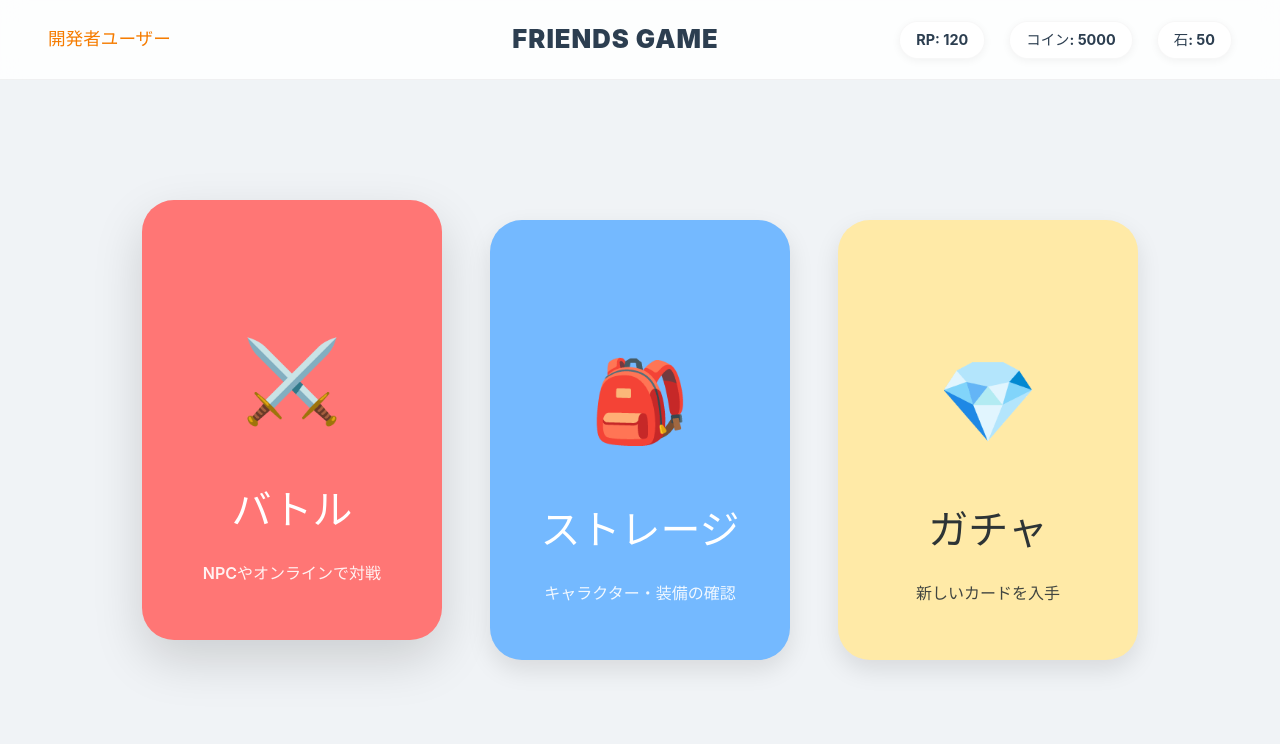
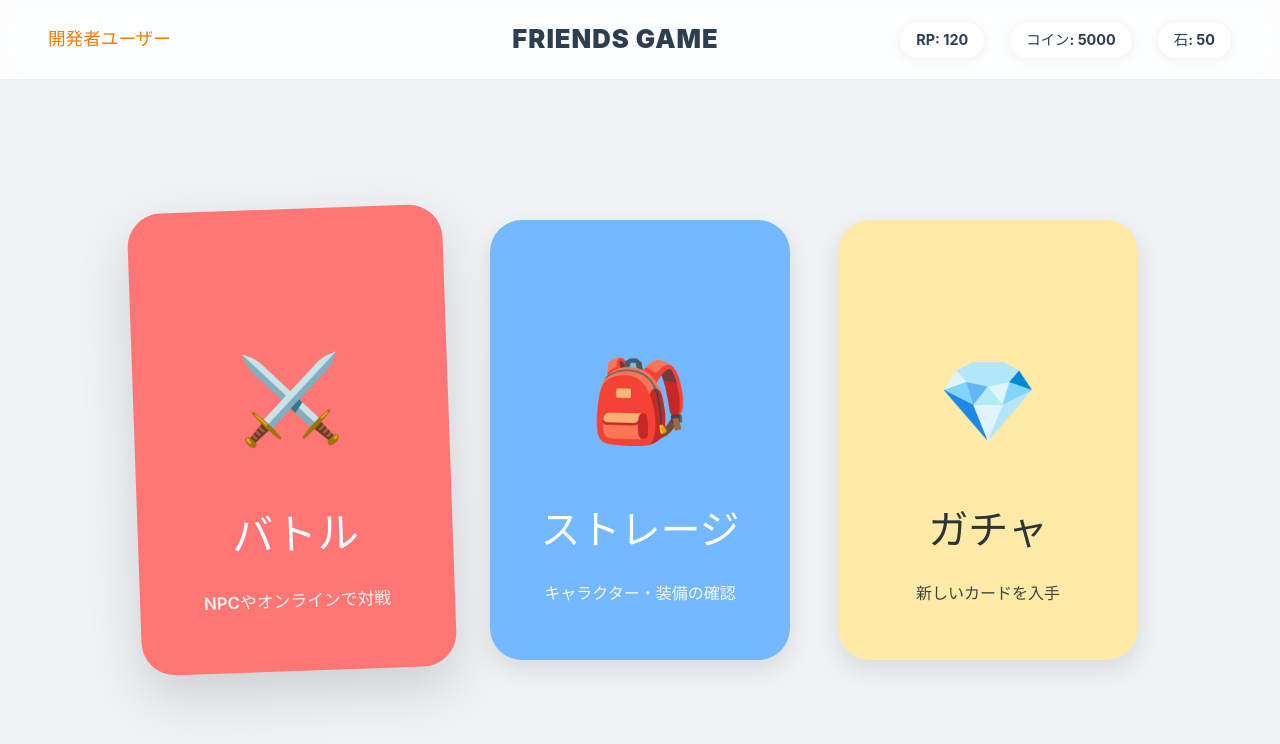
Before and after one commit to shii-park/friends_frontend, a React (Vite) app: page /home in a window 1280 px wide. In both pictures the pointer is over the button 292 px from the left and 440 px from the top of the page. Shown: the top 744 px of the page. Built offline with nearby package versions, Linux system fonts and the light colour scheme.

Commit message:
Fix: ホーム画面のメニューカードのホバー演出を拡大と回転に変更しました。

```diff
--- a/src/App.css
+++ b/src/App.css
@@ -259,7 +259,7 @@ input:focus,
 }
 
 .menu-card:hover {
-  transform: translateY(-20px);
+  transform: scale(1.05) rotate(-2deg);
   box-shadow: var(--shadow-lg);
 }
 
```
